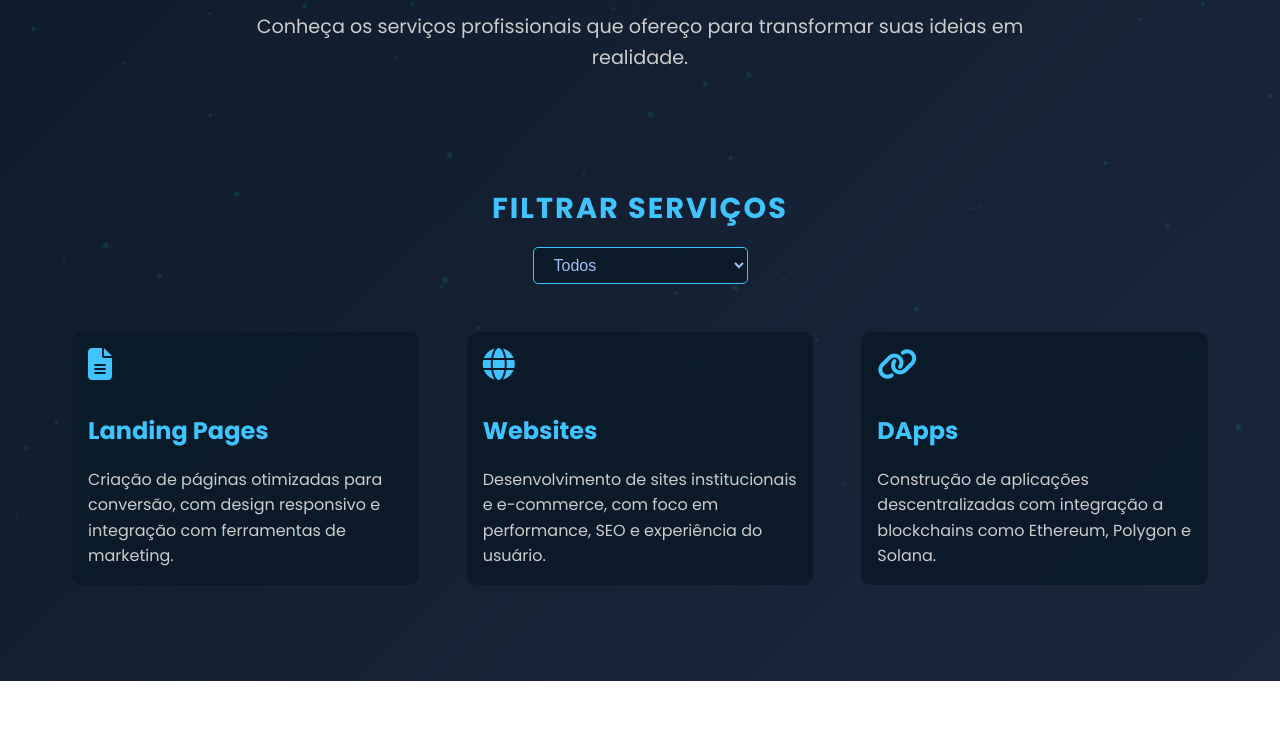
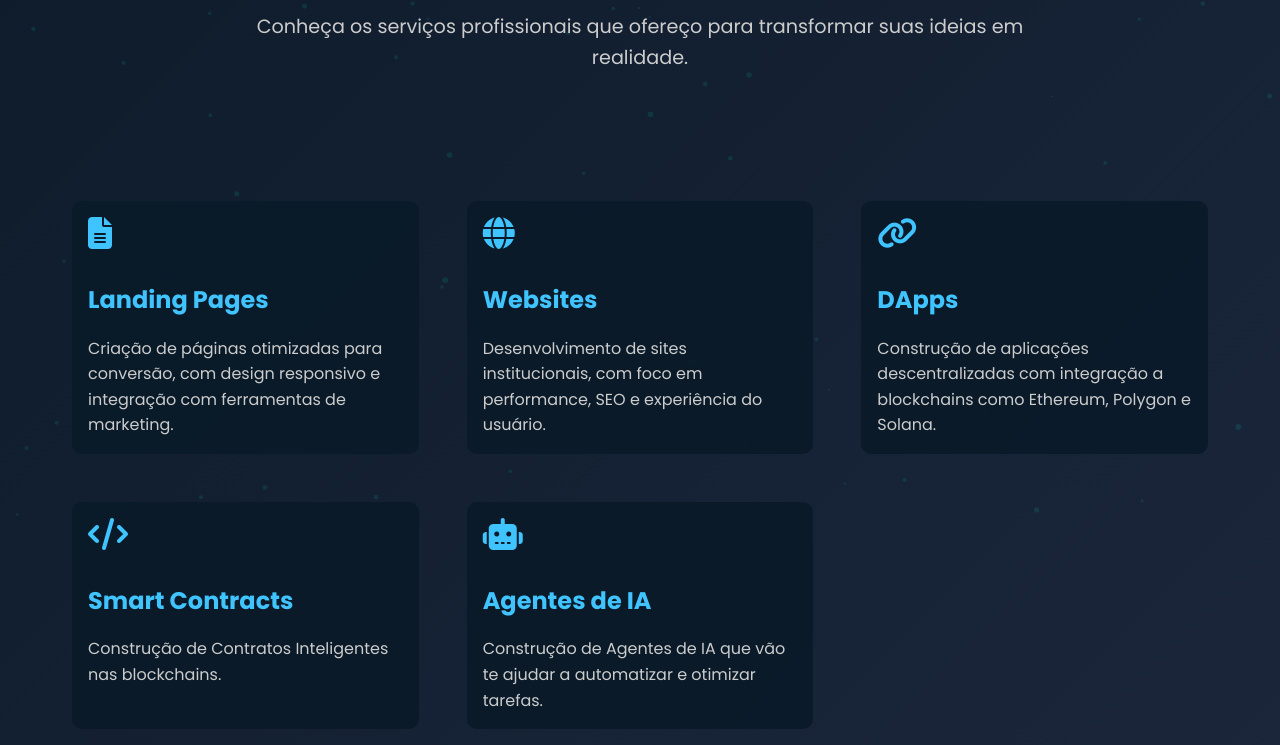
Before and after one commit to Giulia-Cheregatti/giuliadev, a plain HTML site: page servicos.html in a window 1280 px wide. Shown: the part 281-1026 px from the top of the page. Before the commit the page ends 962 px from the top, so only its background shows below. Drawn offline with Linux system fonts and the light colour scheme.

Commit message:
Remoção do filtro e adição de serviços em Serviços, alteração do email de contato

```diff
--- a/script.js
+++ b/script.js
@@ -45,15 +45,13 @@ document.addEventListener('DOMContentLoaded', () => {
 
     sections.forEach(section => observer.observe(section));
 
-    // Filtro de projetos/serviços
+    // Filtro de projetos
     const filtroTipo = document.getElementById('filtro-tipo');
     const projetoCards = document.querySelectorAll('.projeto-card');
-    const serviceCards = document.querySelectorAll('.service-card');
     if (filtroTipo) {
         filtroTipo.addEventListener('change', () => {
             const tipoSelecionado = filtroTipo.value;
-            const cards = [...projetoCards, ...serviceCards];
-            cards.forEach(card => {
+            projetoCards.forEach(card => {
                 if (tipoSelecionado === 'todos' || card.dataset.tipo === tipoSelecionado) {
                     card.style.display = 'block';
                     setTimeout(() => {
--- a/servicos.html
+++ b/servicos.html
@@ -18,7 +18,7 @@
             <ul>
                 <li><a href="index.html">Home</a></li>
                 <li><a href="sobremim.html">Sobre Mim</a></li>
-                <li><a href="portfolio.html">Portfólio</a></li>
+                <li><a href="portifolio.html">Portfólio</a></li>
                 <li><a href="servicos.html">Serviços</a></li>
                 <li><a href="contatos.html">Contato</a></li>
                 <li><a href="orcamentos.html">Orçamentos</a></li>
@@ -33,16 +33,6 @@
             <p>Conheça os serviços profissionais que ofereço para transformar suas ideias em realidade.</p>
         </section>
 
-        <section class="filtro-projetos">
-            <h2>Filtrar Serviços</h2>
-            <select id="filtro-tipo" name="filtro-tipo">
-                <option value="todos" selected>Todos</option>
-                <option value="landing-page">Landing Page</option>
-                <option value="website-corporativo">Websites Corporativos</option>
-                <option value="dapp">DApps</option>
-            </select>
-        </section>
-
         <section class="services-grid" itemscope itemtype="https://schema.org/Service">
             <div class="service-card" data-tipo="landing-page">
                 <i class="fas fa-file-alt"></i>
@@ -53,7 +43,7 @@
             <div class="service-card" data-tipo="website-corporativo">
                 <i class="fas fa-globe"></i>
                 <h3>Websites</h3>
-                <p>Desenvolvimento de sites institucionais e e-commerce, com foco em performance, SEO e experiência do usuário.</p>
+                <p>Desenvolvimento de sites institucionais, com foco em performance, SEO e experiência do usuário.</p>
             </div>
 
             <div class="service-card" data-tipo="dapp">
@@ -61,6 +51,18 @@
                 <h3>DApps</h3>
                 <p>Construção de aplicações descentralizadas com integração a blockchains como Ethereum, Polygon e Solana.</p>
             </div>
+
+            <div class="service-card" data-tipo="smart-contract">
+                <i class="fas fa-code"></i>
+                <h3>Smart Contracts</h3>
+                <p>Construção de Contratos Inteligentes nas blockchains.</p>
+            </div>
+
+            <div class="service-card" data-tipo="agentes-ia">
+                <i class="fas fa-robot"></i>
+                <h3>Agentes de IA</h3>
+                <p>Construção de Agentes de IA que vão te ajudar a automatizar e otimizar tarefas.</p>
+            </div>
         </section>
     </main>
 
--- a/style.css
+++ b/style.css
@@ -119,7 +119,7 @@ main {
     margin-bottom: 1rem;
 }
 
-/* Filtro de projetos/serviços */
+/* Filtro de projetos */
 .filtro-projetos {
     max-width: 900px;
     margin: 2rem auto;
```
Also changed, not shown: contatos.html (+1 -1 lines), portifolio.html (+7 -1 lines).
